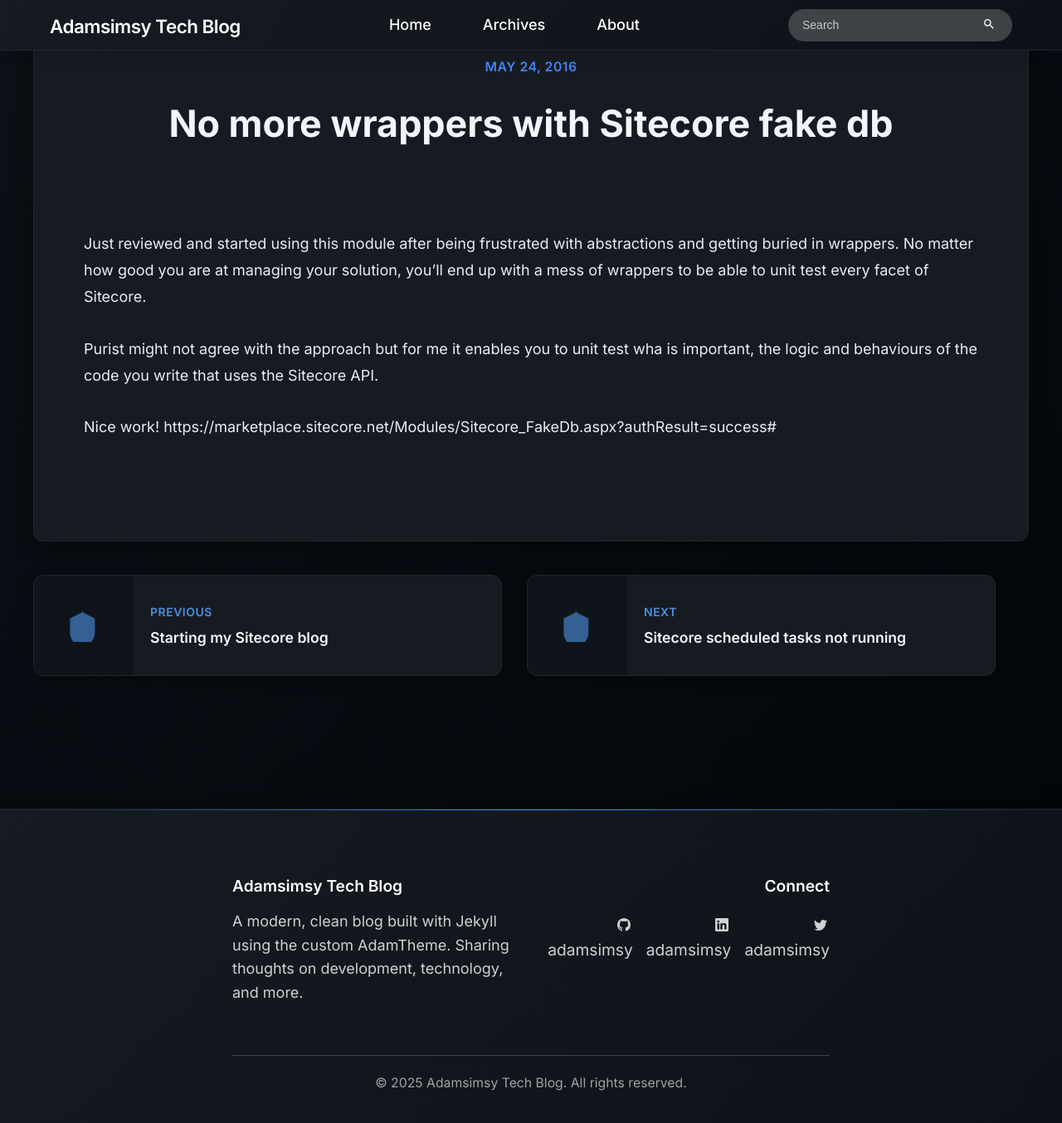
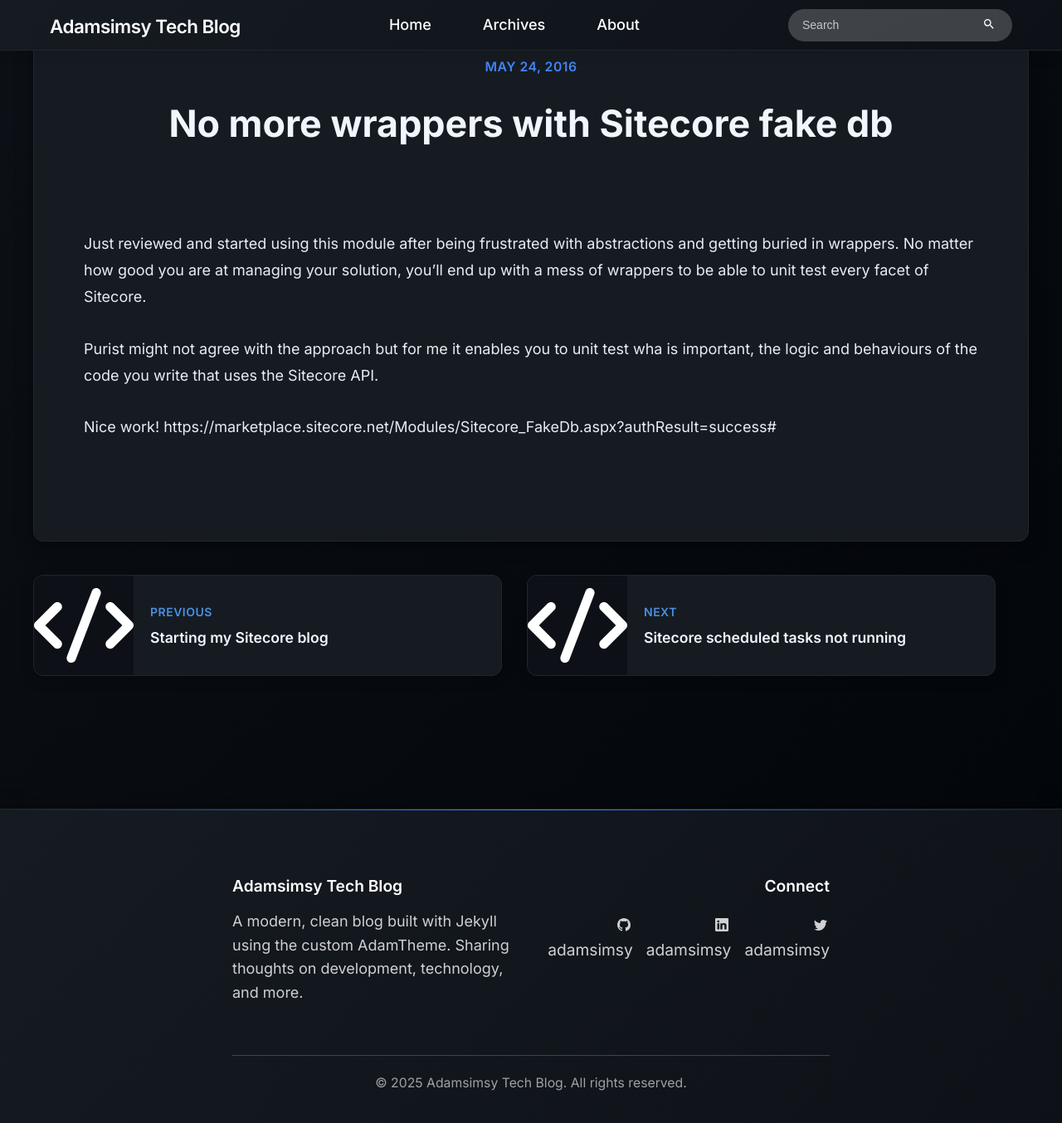
Before and after one commit to Adamsimsy/adamsimsy.github.io, a Jekyll site: the page built from docs/_posts/2016-05-24-sitecore-fake-db.md, in a window 1280 px wide and 1400 px high, scrolled down 97 px. Shown: the top 1354 px of the window at 83% size. Built offline with Jekyll 4.4.1, drawn with Linux system fonts in a browser that asks for light colours.

Commit message:
style: update navigation card images and remove placeholder styles

```diff
--- a/docs/_layouts/post.html
+++ b/docs/_layouts/post.html
@@ -54,10 +54,8 @@
                 <img src="{{ page.previous.thumbnail | relative_url }}" alt="{{ page.previous.title | escape }}" />
               </div>
             {%- else -%}
-              <div class="nav-card-image nav-card-placeholder">
-                <svg width="40" height="40" viewBox="0 0 24 24" fill="currentColor">
-                  <path d="M12 2L2 7v10c0 5.55 3.84 9.739 9 11 5.16-1.261 9-5.45 9-11V7l-10-5z"/>
-                </svg>
+              <div class="nav-card-image">
+                <img src="/images/code.svg" alt="{{ page.previous.title | escape }}" />
               </div>
             {%- endif -%}
             <div class="nav-card-content">
@@ -78,10 +76,8 @@
                 <img src="{{ page.next.thumbnail | relative_url }}" alt="{{ page.next.title | escape }}" />
               </div>
             {%- else -%}
-              <div class="nav-card-image nav-card-placeholder">
-                <svg width="40" height="40" viewBox="0 0 24 24" fill="currentColor">
-                  <path d="M12 2L2 7v10c0 5.55 3.84 9.739 9 11 5.16-1.261 9-5.45 9-11V7l-10-5z"/>
-                </svg>
+              <div class="nav-card-image">
+                <img src="/images/code.svg" alt="{{ page.next.title | escape }}" />
               </div>
             {%- endif -%}
             <div class="nav-card-content">
--- a/docs/_sass/_adamtheme.scss
+++ b/docs/_sass/_adamtheme.scss
@@ -1611,11 +1611,6 @@
     object-fit: cover;
   }
 
-  &.nav-card-placeholder {
-    color: #4a90e2;
-    opacity: 0.6;
-  }
-
   @include media-query($on-palm) {
     width: 100px;
     height: 100px;
```
